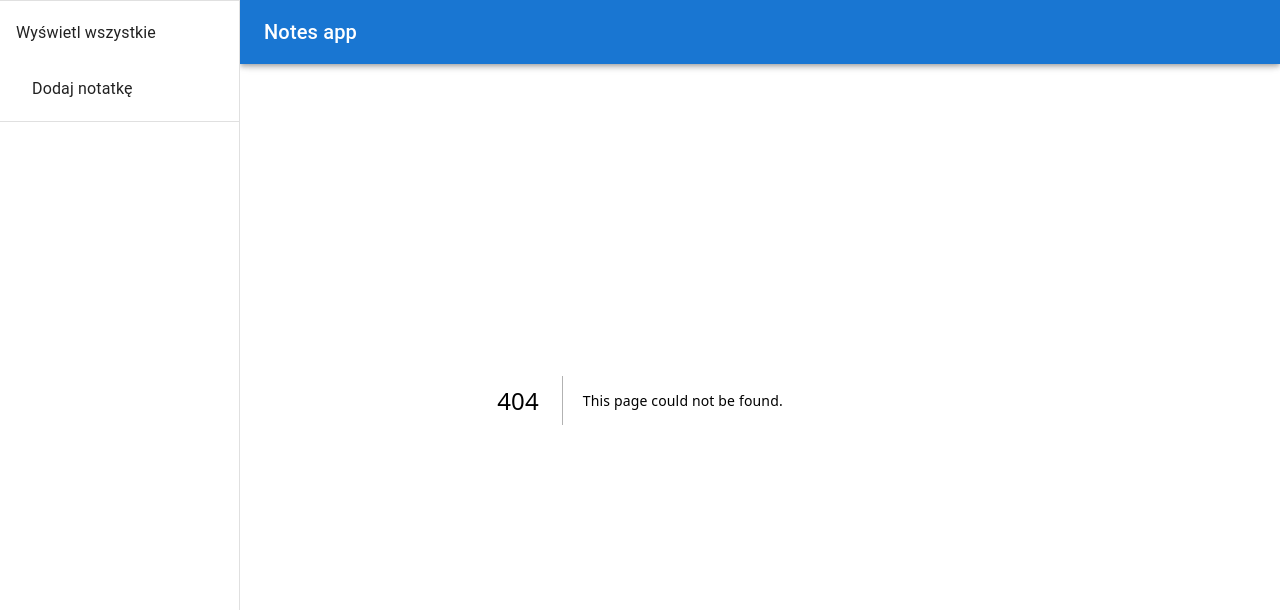
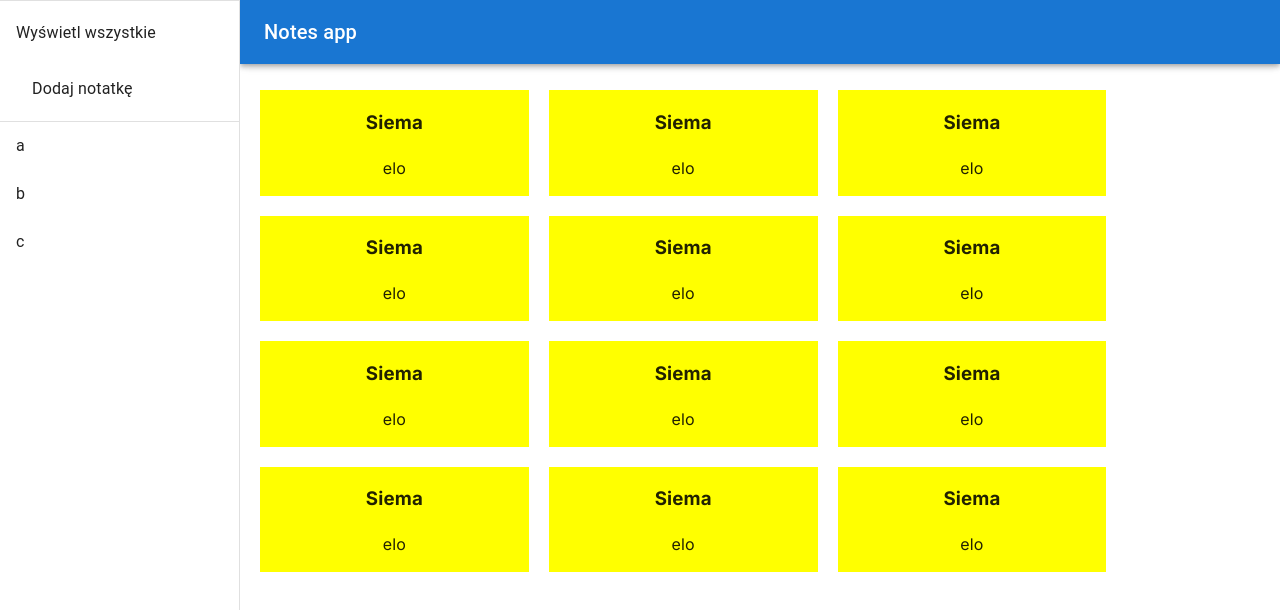
Before and after one commit to Tulipanik/note-app, a Next.js app: page /notes in a window 1280 px wide. Before the commit this address had no page. Shown: the top 610 px of the page. Built offline with nearby package versions, Linux system fonts and the light colour scheme; no server answers.

Commit message:
Working note display

```diff
--- /dev/null
+++ b/src/Components/note.js
@@ -0,0 +1,18 @@
+import { Box } from "@mui/material";
+
+export default function Note(params) {
+  return (
+    <Box
+      sx={{
+        backgroundColor: "yellow",
+        width: "21vw",
+        margin: "10px",
+        display: "flex-box",
+        textAlign: "center",
+      }}
+    >
+      <h3 sx={{ display: "block" }}>{params.title}</h3>
+      <p sx={{ display: "block" }}>{params.content}</p>
+    </Box>
+  );
+}
--- a/src/app/title.js
+++ b/src/Components/title.js
@@ -24,14 +24,18 @@ export function Title() {
   const changeGroup = () => {};
 
   const getNotes = () => {
-    console.log("Siema");
-    // axios.get("http://localhost:8080/notes").then((res) => {
-    //   console.log(res);
-    //   setGroups(res.data);
-    // });
+    setGroups(["a", "b", "c"]);
+    //TODO
+    //Połączenie do API (po CORS)
+    axios.get("http://localhost:8080/notes").then((res) => {
+      console.log(res);
+      setGroups(res.data);
+    });
   };
 
-  getNotes();
+  React.useEffect(() => {
+    getNotes();
+  }, []);
 
   const showAll = () => {};
   return (
@@ -78,7 +82,9 @@ export function Title() {
           {[...groups].map((text, index) => {
             return (
               <ListItem key={index} disablePadding>
-                <ListItemButton onClick={() => changeGroup(text)}>
+                <ListItemButton
+                  onClick={() => router.push(`/notes?group=${text}`)}
+                >
                   <ListItemText primary={text} />
                 </ListItemButton>
               </ListItem>
--- a/src/app/layout.js
+++ b/src/app/layout.js
@@ -1,6 +1,6 @@
 import { Inter } from "next/font/google";
 import "./globals.css";
-import { Title } from "./title";
+import { Title } from "../Components/title";
 
 const inter = Inter({ subsets: ["latin"] });
 
--- /dev/null
+++ b/src/app/notes/page.js
@@ -0,0 +1,51 @@
+"use client";
+
+import { Box } from "@mui/material";
+import Note from "@/Components/note";
+import { useEffect, useState } from "react";
+
+const drawerWidth = 240;
+
+export default function ViewGroupNotes() {
+  const [notes, setNotes] = useState([
+    { title: "Siema", content: "elo" },
+    { title: "Siema", content: "elo" },
+    { title: "Siema", content: "elo" },
+    { title: "Siema", content: "elo" },
+    { title: "Siema", content: "elo" },
+    { title: "Siema", content: "elo" },
+  ]);
+
+  useEffect(() => {
+    setNotes([
+      { title: "Siema", content: "elo" },
+      { title: "Siema", content: "elo" },
+      { title: "Siema", content: "elo" },
+      { title: "Siema", content: "elo" },
+      { title: "Siema", content: "elo" },
+      { title: "Siema", content: "elo" },
+      { title: "Siema", content: "elo" },
+      { title: "Siema", content: "elo" },
+      { title: "Siema", content: "elo" },
+      { title: "Siema", content: "elo" },
+      { title: "Siema", content: "elo" },
+      { title: "Siema", content: "elo" },
+    ]);
+  }, []);
+
+  return (
+    <Box
+      sx={{
+        marginTop: "10vh",
+        width: `calc(100% - ${drawerWidth}px - 20px)`,
+        ml: `${drawerWidth + 10}px`,
+        display: "flex",
+        flexWrap: "wrap",
+      }}
+    >
+      {notes.map((note, key) => (
+        <Note key={key} title={note.title} content={note.content} />
+      ))}
+    </Box>
+  );
+}
```
